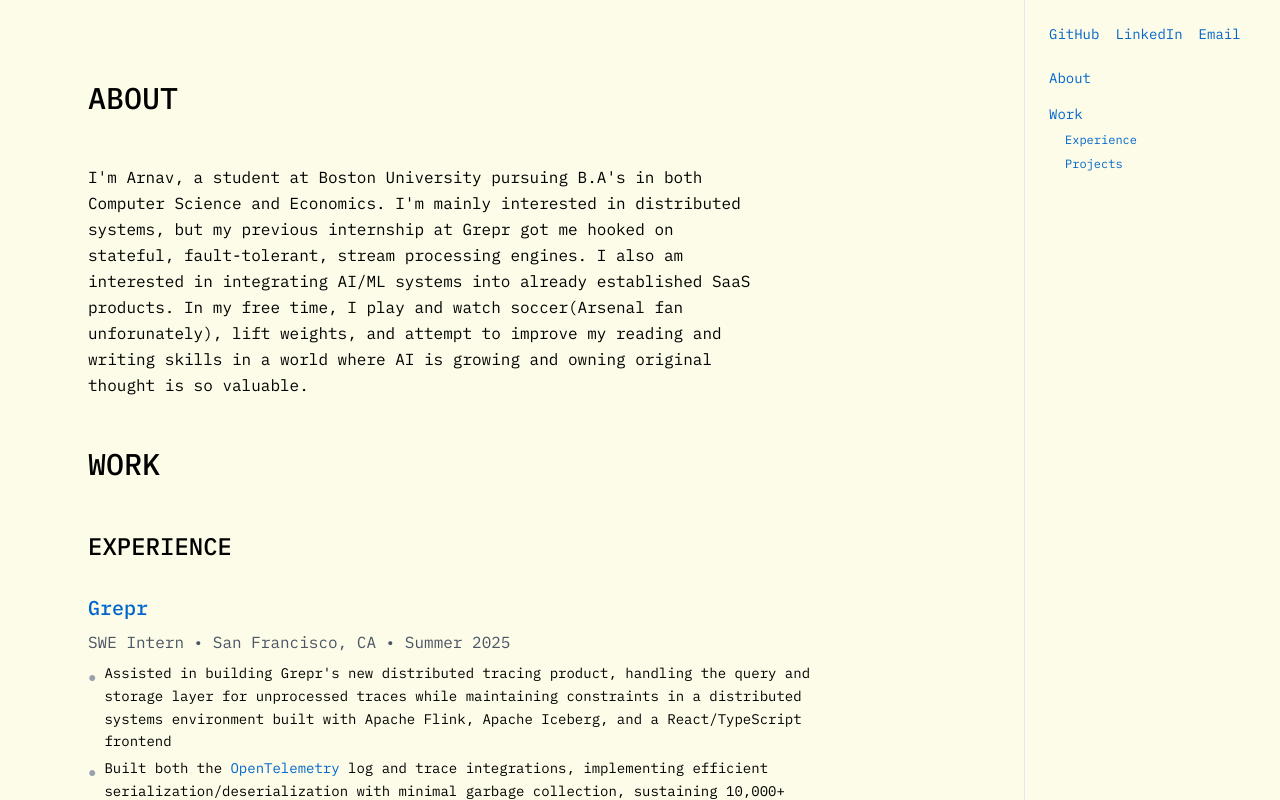
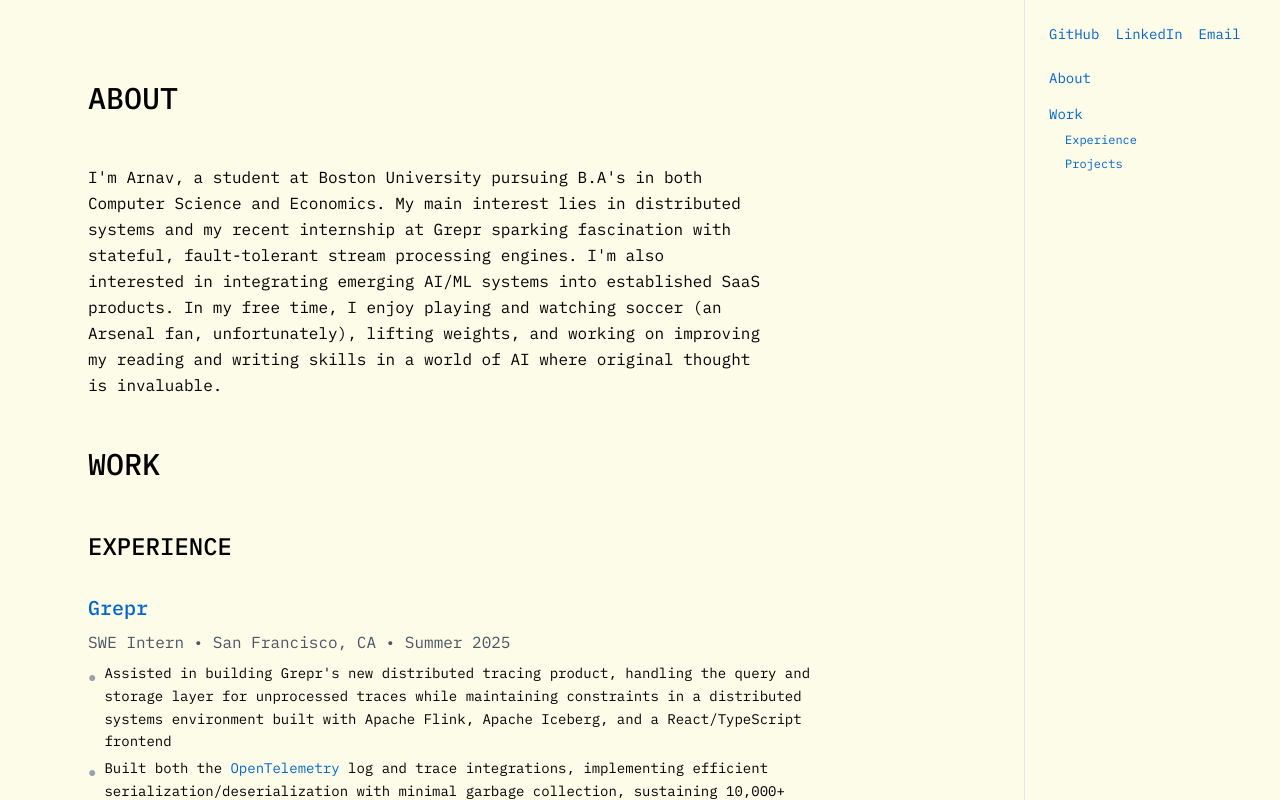
Before and after one commit to navkul/arnavkulkarni-site, a Next.js app: page / in a window 1280 px wide. Shown: the top 800 px of the page. Built offline with nearby package versions, Linux system fonts and the light colour scheme.

Commit message:
[update] Small changes in about section

```diff
--- a/src/app/page.tsx
+++ b/src/app/page.tsx
@@ -109,10 +109,10 @@
               <div className="max-w-2xl">
                 <p className="text-md leading-relaxed">
                   I&apos;m Arnav, a student at Boston University pursuing B.A&apos;s in both Computer Science and Economics.
-                  I&apos;m mainly interested in distributed systems, but my previous internship at Grepr got me hooked on
-                  stateful, fault-tolerant, stream processing engines. I also am interested in integrating AI/ML systems into already established SaaS products.
-                  In my free time, I play and watch soccer(Arsenal fan unforunately), lift weights,
-                  and attempt to improve my reading and writing skills in a world where AI is growing and owning original thought is so valuable.
+                  My main interest lies in distributed systems and my recent internship at Grepr sparking fascination with stateful,
+                  fault-tolerant stream processing engines. I&apos;m also interested in integrating emerging AI/ML systems into established SaaS products.
+                  In my free time, I enjoy playing and watching soccer (an Arsenal fan, unfortunately), lifting weights, and working on improving my
+                  reading and writing skills in a world of AI where original thought is invaluable.
                 </p>
               </div>
             </section>
```
